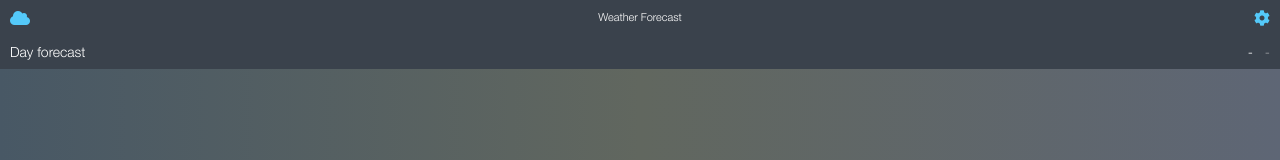
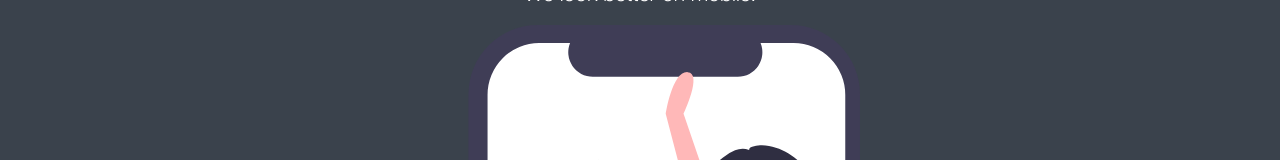
Before and after one commit to RaimedasSimutis/Application-Task-3, a Vue app: page / in a window 1280 px wide. Shown: the top 160 px of the page. Built offline with nearby package versions, Linux system fonts and the light colour scheme; no server answers.

Commit message:
MobileOnly.vue added

```diff
--- a/src/components/Index.vue
+++ b/src/components/Index.vue
@@ -1,6 +1,7 @@
 <template>
   <div class="container">
     <loader :active="loading"/>
+    <mobile-only />
     <navigation-bar
       :left-button-data="leftNavButtonData"
       :right-button-data="rightNavButtonData"
@@ -41,10 +42,11 @@ import CITIES_LIST from '../citiesSample.json'
 import WEEK_DAYS from '../weekDays.json'
 import TitleWithStats from './TitleWithStats'
 import Loader from './Loader'
+import MobileOnly from './MobileOnly'
 
 export default {
   name: 'Index',
-  components: { Loader, TitleWithStats, Search, NavigationBar, CurrentWeather, WeekForecast },
+  components: { MobileOnly, Loader, TitleWithStats, Search, NavigationBar, CurrentWeather, WeekForecast },
   props: {
     msg: String
   },
--- /dev/null
+++ b/src/components/MobileOnly.vue
@@ -0,0 +1,63 @@
+<template>
+  <div v-if="isAlertVisible" class="mobile-only-alert">
+    <p>We look better on mobile!</p>
+    <img class="mobile-only-alert__image" :src="image" alt="mobile-illustration">
+  </div>
+</template>
+
+<script>
+import image from '../assets/images/mobile_illustration.svg'
+export default {
+  name: 'MobileOnly',
+  data () {
+    return {
+      image,
+      screenWidth: null,
+      activationValue: 400
+    }
+  },
+  computed: {
+    isAlertVisible () {
+      if (!this.screenWidth) {
+        return false
+      }
+      return this.screenWidth > this.activationValue
+    }
+  },
+  created () {
+    window.addEventListener('resize', this.onScreenResize)
+  },
+  mounted () {
+    this.screenWidth = window.innerWidth
+  },
+  destroyed () {
+    window.removeEventListener('resize', this.onScreenResize)
+  },
+  methods: {
+    onScreenResize () {
+      this.screenWidth = window.innerWidth
+    }
+  }
+}
+</script>
+
+<style scoped lang="scss">
+  .mobile-only-alert {
+    height: 100vh;
+    width: 100vw;
+    background-color: $bg-grey;
+    position: fixed;
+    top: 0;
+    left: 0;
+    z-index: 900;
+    display: flex;
+    flex-direction: column;
+    justify-content: center;
+    align-items: center;
+    font-size: 21px;
+
+    &__image {
+      width: 60%;
+    }
+  }
+</style>
```
Also changed, not shown: src/assets/images/mobile_illustration.svg (added).
